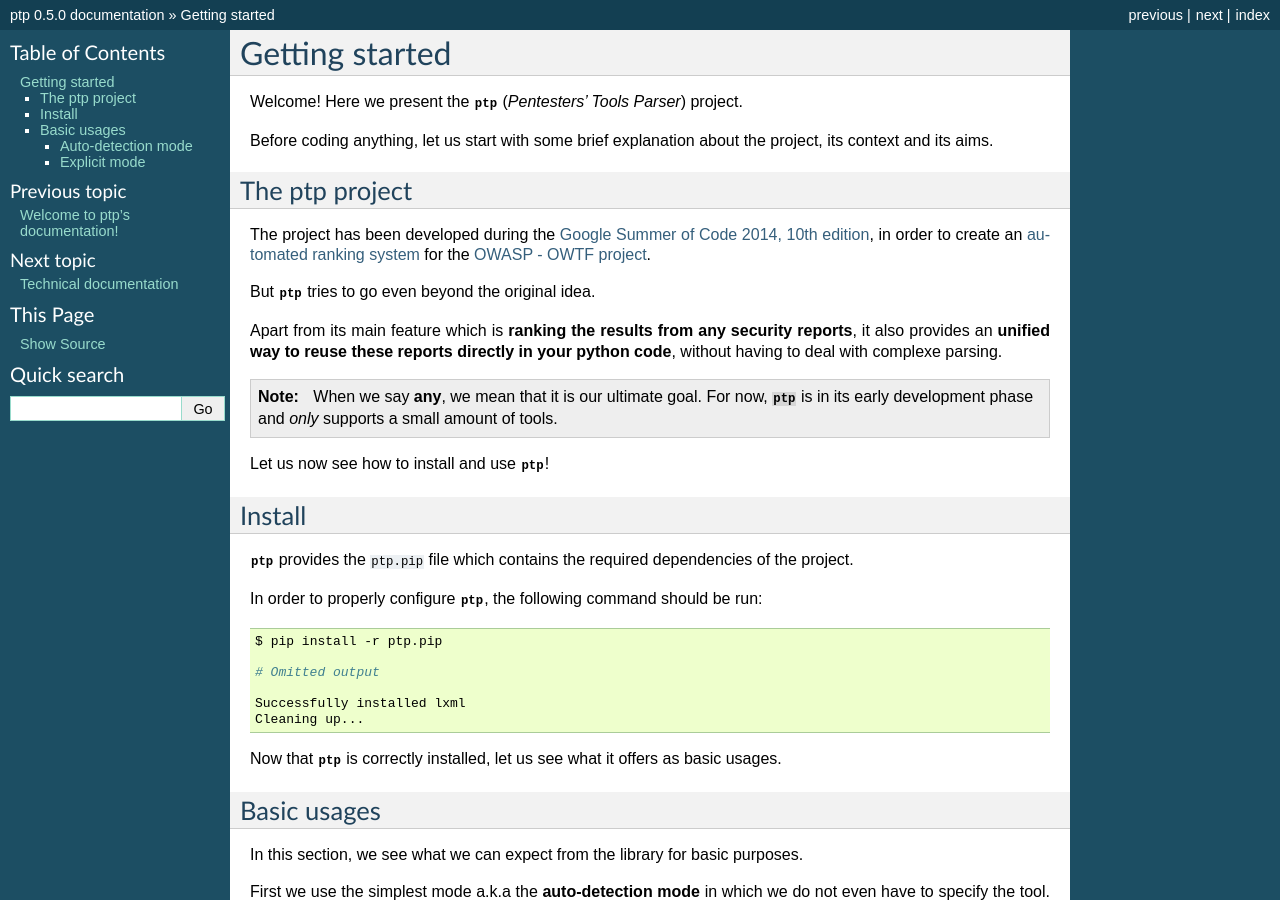
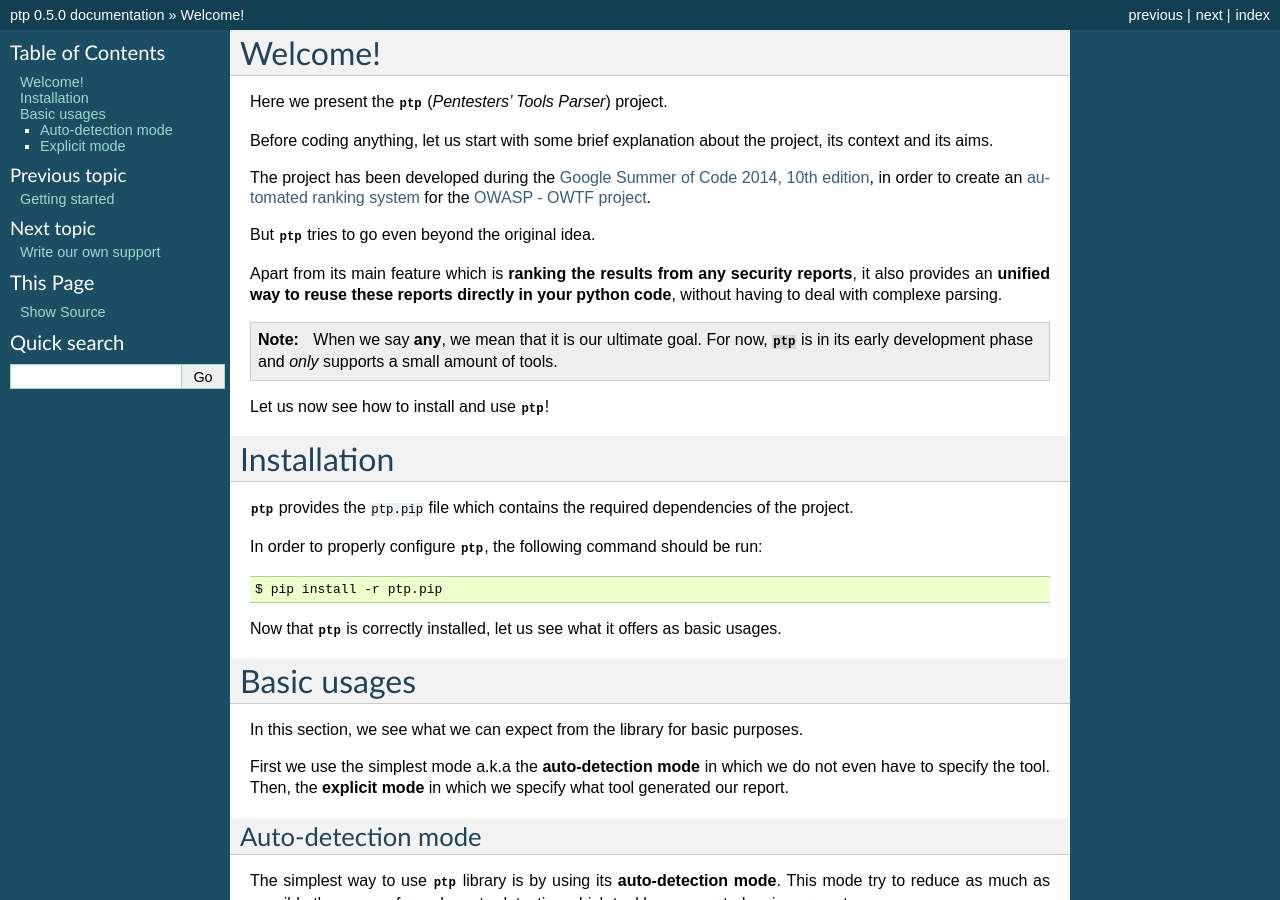
Before and after one commit to owtf/ptp, a Sphinx documentation site: the page built from docs/source/gettingstarted.rst, in a window 1280 px wide and 900 px high. Built offline with Sphinx 7.4.7, drawn with Linux system fonts in a browser that asks for light colours; some of the changed text lies outside the part shown.

Commit message:
[doc] Update general structure.

```diff
--- a/docs/source/gettingstarted.rst
+++ b/docs/source/gettingstarted.rst
@@ -1,13 +1,11 @@
-Getting started
-###############
+========
+Welcome!
+========
 
-Welcome! Here we present the :mod:`ptp` (*Pentesters' Tools Parser*) project.
+Here we present the :mod:`ptp` (*Pentesters' Tools Parser*) project.
 
 Before coding anything, let us start with some brief explanation about the
 project, its context and its aims.
-
-The ptp project
-***************
 
 The project has been developed during the `Google Summer of Code 2014, 10th
 edition <https://www.google-melange.com/gsoc/homepage/google/gsoc2014>`_, in
@@ -29,8 +27,9 @@
 
 Let us now see how to install and use :mod:`ptp`!
 
-Install
-*******
+============
+Installation
+============
 
 :mod:`ptp` provides the :file:`ptp.pip` file which contains the required
 dependencies of the project.
@@ -41,16 +40,12 @@
 
     $ pip install -r ptp.pip
 
-    # Omitted output
-
-    Successfully installed lxml
-    Cleaning up...
-
 Now that :mod:`ptp` is correctly installed, let us see what it offers as basic
 usages.
 
+============
 Basic usages
-************
+============
 
 In this section, we see what we can expect from the library for basic purposes.
 
--- a/docs/source/libptp/parser.rst
+++ b/docs/source/libptp/parser.rst
@@ -6,11 +6,15 @@
 AbstractParser
 **************
 
+.. _abstractparser-class-label:
+
 .. autoclass:: AbstractParser
     :members:
     :private-members:
     :special-members:
     :exclude-members: __weakref__
+
+.. _xmlparser-label:
 
 XMLParser
 *********
--- a/docs/source/libptp/tools/robots.rst
+++ b/docs/source/libptp/tools/robots.rst
@@ -21,6 +21,8 @@
 
 .. automodule:: libptp.tools.robots.parser
 
+.. _robotsparser-class-label:
+
 .. autoclass:: RobotsParser
     :members:
     :private-members:
--- a/docs/source/ptp.rst
+++ b/docs/source/ptp.rst
@@ -2,9 +2,6 @@
 ###
 
 .. automodule:: ptp
-
-PTP
-***
 
 .. autoclass:: PTP
     :members:
```
Also changed, not shown: docs/source/index.rst (+30 -5 lines), docs/source/technicaldoc.rst (deleted, +0 -28 lines).
